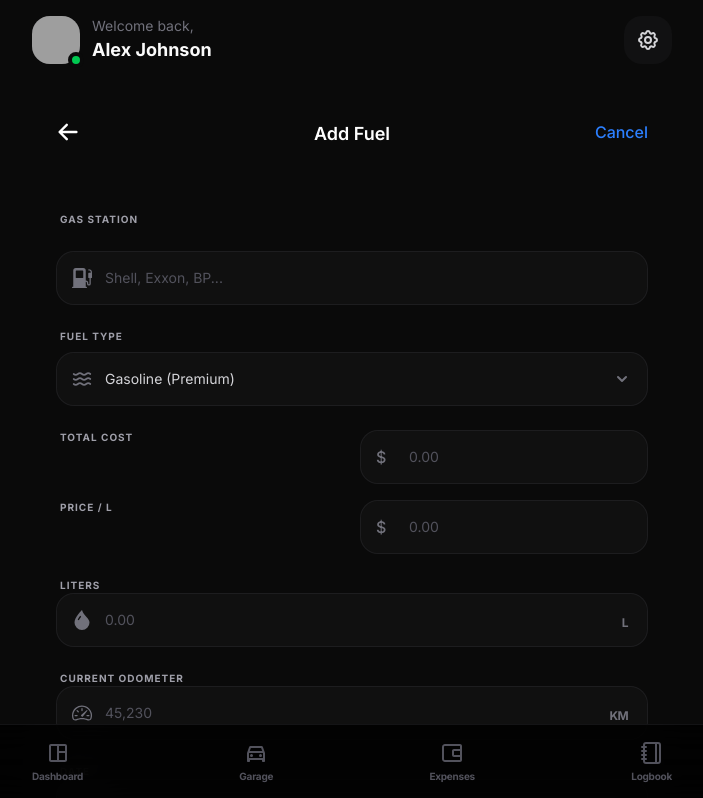
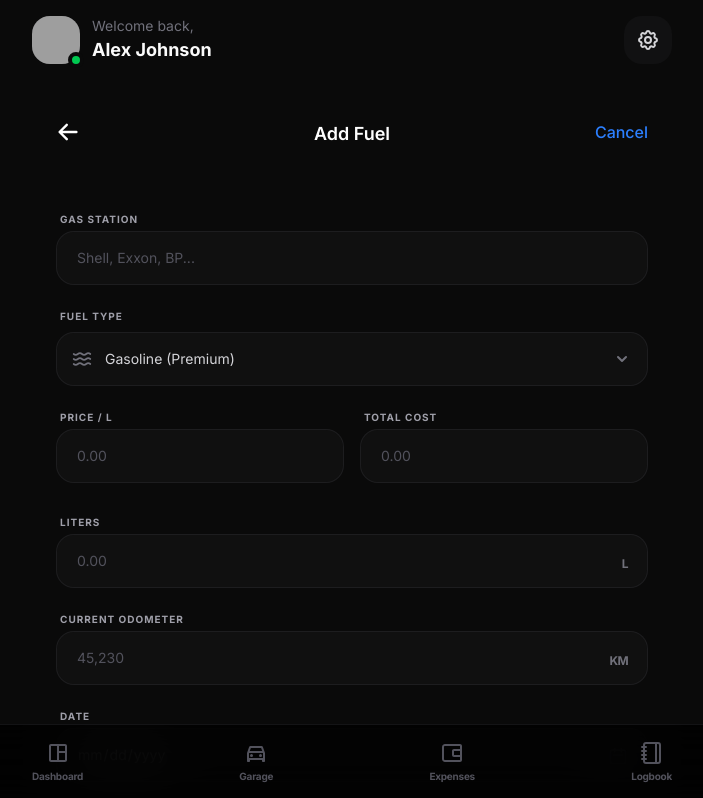
Before and after one commit to lucasoneves/garagefy, a Next.js app: page /add-fuel in a window 1280 px wide. Shown: the top 798 px of the page, without its empty margins (288-991 px from the left). Built offline with nearby package versions, Linux system fonts and the light colour scheme; grey boxes are pictures that could not be loaded; what @heroui/react would draw is missing.

Commit message:
Refatoração na página de AddFuel

```diff
--- a/app/add-fuel/page.tsx
+++ b/app/add-fuel/page.tsx
@@ -1,28 +1,20 @@
-'use client';
+"use client";
 
-import React, { useState } from 'react';
-import {
-  HiOutlineCalendar,
-  HiChevronDown
-} from 'react-icons/hi';
-import {
-  BsDropletFill,
-  BsSpeedometer2,
-  BsFuelPumpFill
-} from 'react-icons/bs';
-import { LuWaves } from 'react-icons/lu';
-import PageNavHeader from '@/components/PageNavHeader';
-import SaveButton from '@/components/SaveButton';
-import MainInput from '@/components/ui/MainInput';
+import React, { useState } from "react";
+import { HiOutlineCalendar } from "react-icons/hi";
+import { LuWaves } from "react-icons/lu";
+import PageNavHeader from "@/components/PageNavHeader";
+import SaveButton from "@/components/SaveButton";
+import MainInput from "@/components/ui/MainInput";
+import MainSelect from "@/components/ui/MainSelect";
 
 const AddFuelPage = () => {
-  const [date, setDate] = useState('10/27/2023');
+  const [date, setDate] = useState("10/27/2023");
 
   // Máscara simples para data (DD/MM/YYYY)
   const handleDateChange = (e: React.ChangeEvent<HTMLInputElement>) => {
-    const date = e.target.value.replace(/\D/g, '');
-
-    setDate(date);
+    const value = e.target.value.replace(/\D/g, "");
+    setDate(value);
   };
 
   const handleSubmit = (e: React.FormEvent<HTMLFormElement>) => {
@@ -42,21 +34,13 @@ const AddFuelPage = () => {
         <MainInput
           label="Gas Station"
           placeholder="Shell, Exxon, BP..."
-          icon={BsFuelPumpFill}
           required
         />
 
-        {/* Fuel Type - Mantido estrutural para suportar a tag select do HTML */}
-        <div className="space-y-2">
-          <label className="text-[10px] font-bold text-zinc-400 tracking-widest uppercase block pl-1">
-            Fuel Type
-          </label>
-          <div className="relative">
-            <span className="absolute inset-y-0 left-4 flex items-center text-zinc-500 pointer-events-none">
-              <LuWaves size={20} />
-            </span>
-            <select
-              className="w-full bg-[#1a1a1a]/40 border border-zinc-800/60 rounded-2xl py-4 pl-12 pr-10 focus:outline-none focus:border-zinc-500 transition-colors appearance-none text-zinc-300 text-sm"
+        {/* Fuel Type - Refatorado para usar o componente MainSelect */}
+        <MainSelect
+          label="Fuel Type"
+          icon={LuWaves}
           defaultValue="gasoline_premium"
         >
           <option value="gasoline_regular">Gasoline (Regular)</option>
@@ -64,50 +48,39 @@ const AddFuelPage = () => {
           <option value="ethanol">Ethanol</option>
           <option value="diesel">Diesel</option>
           <option value="cng">CNG (Natural Gas)</option>
-            </select>
-            <span className="absolute inset-y-0 right-4 flex items-center text-zinc-500 pointer-events-none">
-              <HiChevronDown size={20} />
-            </span>
-          </div>
-        </div>
+        </MainSelect>
 
         {/* Grid de Custos */}
-        <div className="grid grid-cols-2 gap-4">
+        <div className="space-y-2 w-full flex gap-4 justify-between">
+          <MainInput
+            label="Price / L"
+            placeholder="0.00"
+            required
+          />
           <MainInput
             label="Total Cost"
             placeholder="0.00"
-            // Retorna o caractere de moeda estilizado injetado no espaço do ícone
-            icon={() => <span className="text-zinc-500 text-base font-medium">$</span>}
-            required
-          />
-          <MainInput
-            label="Price / L"
-            placeholder="0.00"
-            icon={() => <span className="text-zinc-500 text-base font-medium">$</span>}
             required
           />
         </div>
 
         {/* Liters */}
-        <div className="relative w-full">
+        <div className="space-y-2 w-full relative">
           <MainInput
             label="Liters"
             placeholder="0.00"
-            icon={BsDropletFill}
             required
           />
-          {/* Sufixo de Unidade flutuante à direita */}
           <span className="absolute bottom-4 right-5 text-zinc-500 font-bold text-xs uppercase tracking-tighter pointer-events-none">
             L
           </span>
         </div>
 
         {/* Odometer */}
-        <div className="relative w-full">
+        <div className="space-y-2 w-full relative">
           <MainInput
             label="Current Odometer"
             placeholder="45,230"
-            icon={BsSpeedometer2}
             required
           />
           <span className="absolute bottom-4 right-5 text-zinc-500 font-bold text-xs uppercase tracking-tighter pointer-events-none">
@@ -116,10 +89,10 @@ const AddFuelPage = () => {
         </div>
 
         {/* Date com Máscara */}
-        <div className="relative w-full">
+        <div className="space-y-2 w-full relative">
           <MainInput
             label="Date"
-            type='date'
+            type="date"
             value={date}
             onChange={handleDateChange}
             placeholder="DD/MM/YYYY"
@@ -131,7 +104,6 @@ const AddFuelPage = () => {
           </span>
         </div>
 
-        {/* Botão semântico limpo delegando a ação diretamente para o formulário pai */}
         <SaveButton title="Save Fuel Entry" />
       </form>
     </div>
--- a/app/logbook/page.tsx
+++ b/app/logbook/page.tsx
@@ -25,24 +25,6 @@ const initialEntries = [
     description:
       "Front tires looking a bit soft after the long trip to the coast. Need to calibrate for...",
     bgType: "standard",
-  },
-  {
-    id: 3,
-    category: "OBSERVATION",
-    date: "May 12",
-    title: "Oil Level Inspection",
-    description:
-      "Checked dipstick this morning. Level is halfway between min and max. Color looks...",
-    bgType: "standard",
-  },
-  {
-    id: 4,
-    category: "MAINTENANCE",
-    date: "May 05",
-    title: "New Air Filter Installed",
-    description:
-      "Replaced OEM filter with high-performance variant. Immediate improvement in throttle...",
-    bgType: "standard", // Indica que este card possui a imagem de fundo do painel
   },
 ];
 
--- a/components/ui/MainInput.tsx
+++ b/components/ui/MainInput.tsx
@@ -15,7 +15,7 @@ const MainInput = ({
   ...props
 }: InputProps) => {
   return (
-      <>
+      <div className="flex flex-col gap-1 flex-1">
         {label && (
           <label className="text-[10px] font-bold text-zinc-400 tracking-widest uppercase block pl-1">
             {label}
@@ -36,7 +36,7 @@ const MainInput = ({
             } ${className}`}
           />
         </div>
-      </>
+      </div>
   );
 };
 
```
Also changed, not shown: package.json (+4 -4 lines). Lines whose indentation alone changed are shown as unchanged.
